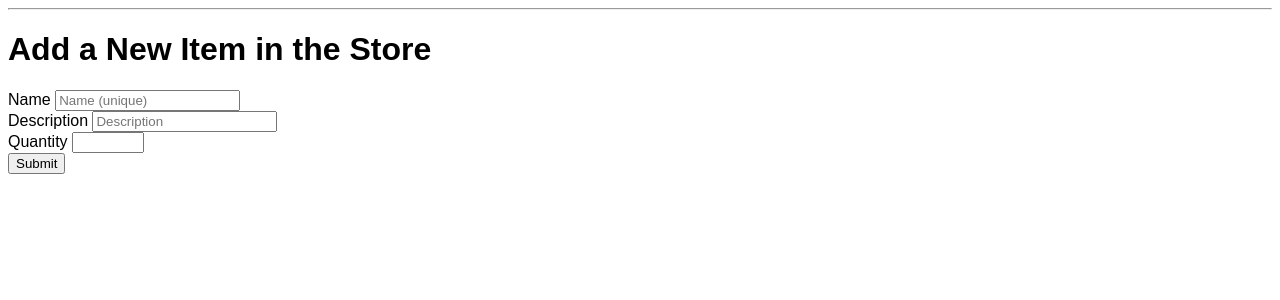
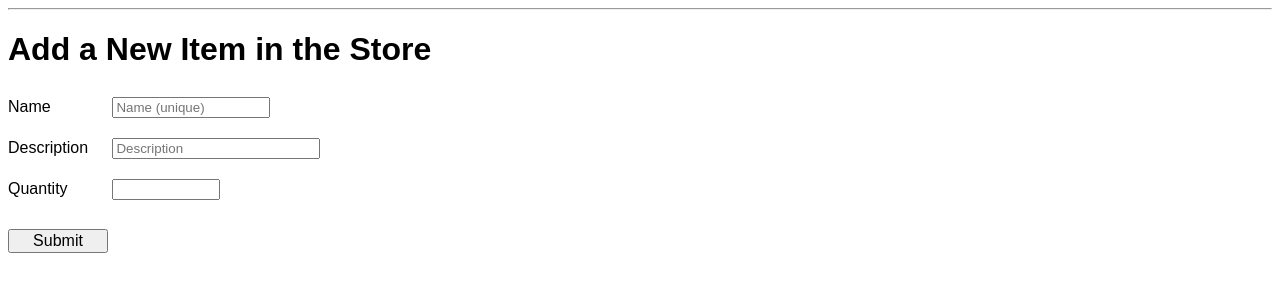
Before and after one commit to littledevel/electronics, a Flask app: page /create in a window 1280 px wide. Shown: the part 45-345 px from the top of the page. Run offline with Flask 3, Linux system fonts and the light colour scheme.

Commit message:
Add external css and improve looks

```diff
--- /dev/null
+++ b/static/site.css
@@ -0,0 +1,62 @@
+html {
+    font-family: Ubuntu, Arial, FreeSans, serif;
+}
+nav a {
+    color: #d64161;
+    font-size: 2em;
+    margin-left: 50px;
+    text-decoration: none;
+}
+.item_list table {
+    font-size: 1em;
+    text-align: left;
+}
+
+tr.table_row:hover{
+    background-color: lightgray;
+}
+.item_list th {
+    width: 20%;
+    margin-top: 1em;
+    margin-bottom: 1em;
+    text-align: left;
+    border-bottom: 3px solid royalblue;
+}
+.item_list td{
+    width: 20%;
+    margin-top: 1em;
+    margin-bottom: 1em;
+    border: 1px solid lightsteelblue;
+}
+.item_list td.quantity,th.quantity {
+    text-align: center;
+}
+
+div.item_list label {
+    display: inline-block;
+    width: 100px;
+}
+
+div.item_list input {
+    width: auto;
+    margin-top: 0.5em;
+    margin-bottom: 1em;
+}
+
+div.item_list input.description {
+    width: 200px;
+}
+
+div.item_list input.name {
+    width: 150px;
+}
+
+div.item_list input.quantity {
+    width: 100px;
+}
+
+div.submit button{
+    font-size: 1.0em;
+    width: 100px;
+    margin-top: 1em;
+}
--- a/store.json
+++ b/store.json
@@ -1 +1 @@
-{"led": {"name": "led", "qty": 10, "description": "A small led"}, "smallled": {"name": "smallled", "count": "10", "description": "A small led"}, "redled": {"name": "redled", "count": "30", "description": "A  led"}, "sallled": {"name": "sallled", "count": "10", "description": "A ssall led"}, "kostas": {"name": "kostas", "quantity": "1", "description": "makedos"}, "alpa": {"name": "alpa", "quantity": "14", "description": "ldkal"}}
+{"led": {"name": "led", "qty": 10, "description": "A small led"}, "smallled": {"name": "smallled", "count": "10", "description": "A small led"}, "redled": {"name": "redled", "count": "30", "description": "A  led"}, "sallled": {"name": "sallled", "count": "10", "description": "A ssall led"}, "kostas": {"name": "kostas", "quantity": "1", "description": "makedos"}, "alpa": {"name": "alpa", "quantity": "14", "description": "ldkal"}, "Led": {"name": "Led", "quantity": "100", "description": "fine led with a red light"}}
--- a/templates/base.html
+++ b/templates/base.html
@@ -3,43 +3,7 @@
 <head>
     <meta charset="UTF-8">
     <title>{% block title %} {% endblock %} Electronics Inventory</title>
-    <style>
-        html {
-            font-family: Ubuntu, Arial, FreeSans, serif;
-        }
-        nav a {
-            color: #d64161;
-            font-size: 2em;
-            margin-left: 50px;
-            text-decoration: none;
-        }
-        .item_list table {
-            font-size: 1em;
-            text-align: left;
-        }
-
-        .item_list tr:hover{
-            background-color: lightgray;
-        }
-        .item_list th {
-            width: 20%;
-            margin-top: 1em;
-            margin-bottom: 1em;
-            text-align: left;
-            border-bottom: 3px solid lightblue;
-        }
-        .item_list td{
-            width: 20%;
-            margin-top: 1em;
-            margin-bottom: 1em;
-            border: 1px solid lightgreen;
-        }
-        .item_list td.quantity,th.quantity {
-            text-align: center;
-        }
-
-
-    </style>
+    <link rel="stylesheet" type="text/css" href="static/site.css">
 </head>
 <body>
     <nav>
--- a/templates/create.html
+++ b/templates/create.html
@@ -8,22 +8,27 @@
             <label for="item_name">Name</label>
             <input type="text" name="item_name"
                    placeholder="Name (unique)"
-                   value="{{ request.form['item_name'] }}"></input>
-
+                   class="name"
+                   value="{{ request.form['item_name'] }}"/>
         </div>
         <div class="item_list">
             <label for="description">Description</label>
-            <input type="text" name="description" placeholder="Description" width="120">
+            <input type="text" name="description"
+                   class="description"
+                   placeholder="Description" width="120"/>
                 {{ request.form['description'] }}
             </input>
         </div>
-        <div class="quantity">
+        <div class="item_list">
             <label for="quantity">Quantity</label>
-            <input type="number" min="1" max="1000" name="quantity">
+            <input type="number" min="1" max="1000"
+                   class="quantity"
+                   name="quantity"/>
                 {{ request.form['quantity'] }}
-            </input>
-            <label></label>
+
         </div>
-        <button type="submit">Submit</button>
+        <div class="submit">
+            <button type="submit">Submit</button>
+        </div>
     </form>
 {% endblock %}
--- a/templates/items.html
+++ b/templates/items.html
@@ -10,7 +10,7 @@
             <th class="quantity">Quantity</th>
         </tr>
         {% for _,v in store_items.items() %}
-            <tr>
+            <tr class="table_row">
                 <td>{{ v['name'] }}</td>
                 <td>{{ v['description'] }}</td>
                 <td class="quantity">{{ v['quantity'] }}</td>
```
